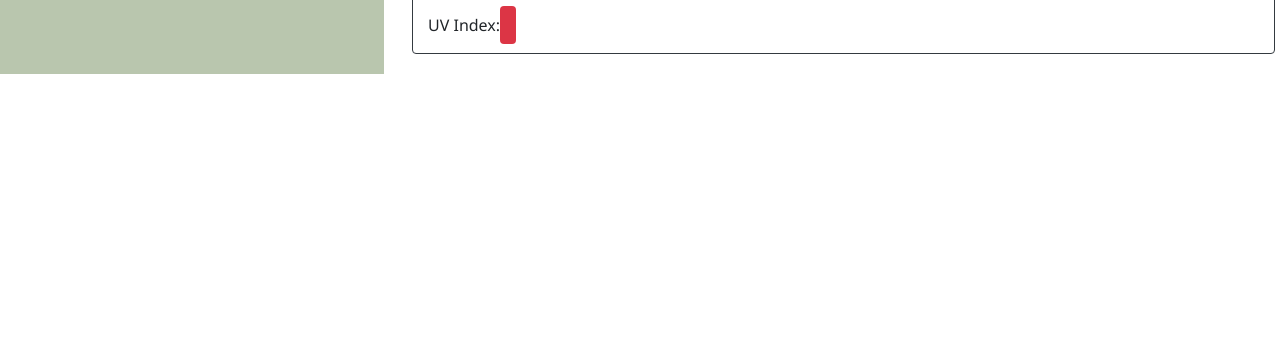
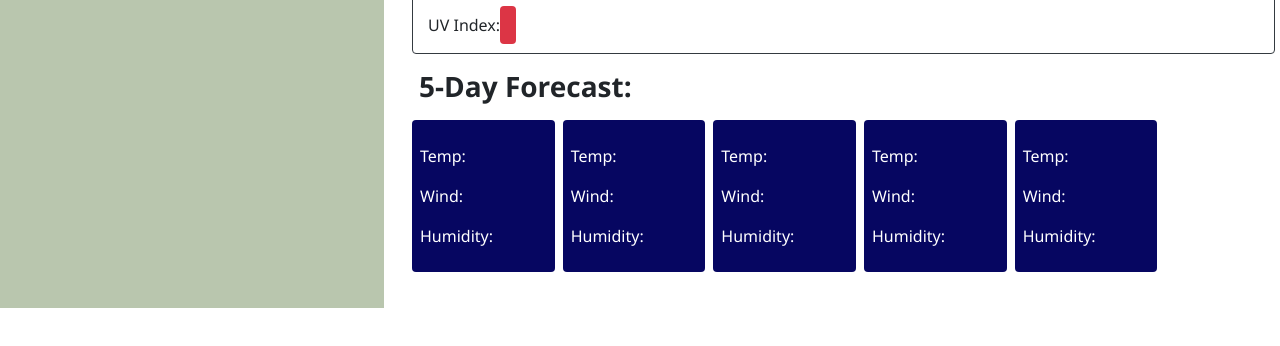
Before and after one commit to diablolaw/weather_dashboard, a plain HTML site: page index.html in a window 1280 px wide. Shown: the part 252-598 px from the top of the page. Drawn offline with nearby package versions, Linux system fonts and the light colour scheme.

Commit message:
website structure update

```diff
--- a/index.html
+++ b/index.html
@@ -36,6 +36,46 @@
                   <p>UV Index: <span class="current bg-danger rounded py-2 px-2 text-white" id="uv-index"></span></p>
               </div>
           </div>
+          <div class="col-sm-12" id="future-weather">
+              <h3 class="font-weight-bold pt-3">5-Day Forecast:</h3>
+              <div class="row text-light">
+                  <div class="col-sm-2 custom-bg forcast text-white ml-2 mb-3 p-2 mt-2 rounded">
+                      <p id="fDate0"></p>
+                      <p id="fImg0"></p>
+                      <p>Temp: <span id="fTemp0"></span></p>
+                      <p>Wind: <span id="fWind0"></span></p>
+                      <p>Humidity: <span id="fHumidity0"></span></p>
+                  </div>
+                  <div class="col-sm-2 custom-bg forcast text-white ml-2 mb-3 p-2 mt-2 rounded">
+                    <p id="fDate1"></p>
+                    <p id="fImg1"></p>
+                    <p>Temp: <span id="fTemp1"></span></p>
+                    <p>Wind: <span id="fWind1"></span></p>
+                    <p>Humidity: <span id="fHumidity1"></span></p>
+                   </div>
+                   <div class="col-sm-2 custom-bg forcast text-white ml-2 mb-3 p-2 mt-2 rounded">
+                    <p id="fDate2"></p>
+                    <p id="fImg2"></p>
+                    <p>Temp: <span id="fTemp2"></span></p>
+                    <p>Wind: <span id="fWind2"></span></p>
+                    <p>Humidity: <span id="fHumidity2"></span></p>
+                    </div>
+                    <div class="col-sm-2 custom-bg forcast text-white ml-2 mb-3 p-2 mt-2 rounded">
+                        <p id="fDate3"></p>
+                        <p id="fImg3"></p>
+                        <p>Temp: <span id="fTemp3"></span></p>
+                        <p>Wind: <span id="fWind3"></span></p>
+                        <p>Humidity: <span id="fHumidity3"></span></p>
+                    </div>
+                    <div class="col-sm-2 custom-bg forcast text-white ml-2 mb-3 p-2 mt-2 rounded">
+                        <p id="fDate4"></p>
+                        <p id="fImg4"></p>
+                        <p>Temp: <span id="fTemp4"></span></p>
+                        <p>Wind: <span id="fWind4"></span></p>
+                        <p>Humidity: <span id="fHumidity4"></span></p>
+                    </div>
+              </div>
+          </div>
       </section>
     </main>
     <script src="https://cdnjs.cloudflare.com/ajax/libs/jquery/3.2.1/jquery.min.js"></script>
--- a/style.css
+++ b/style.css
@@ -34,3 +34,7 @@ section {
   background-color: #fff;
   padding: 20px;
 }
+
+.custom-bg {
+  background-color: rgb(6, 6, 97);
+}
```
